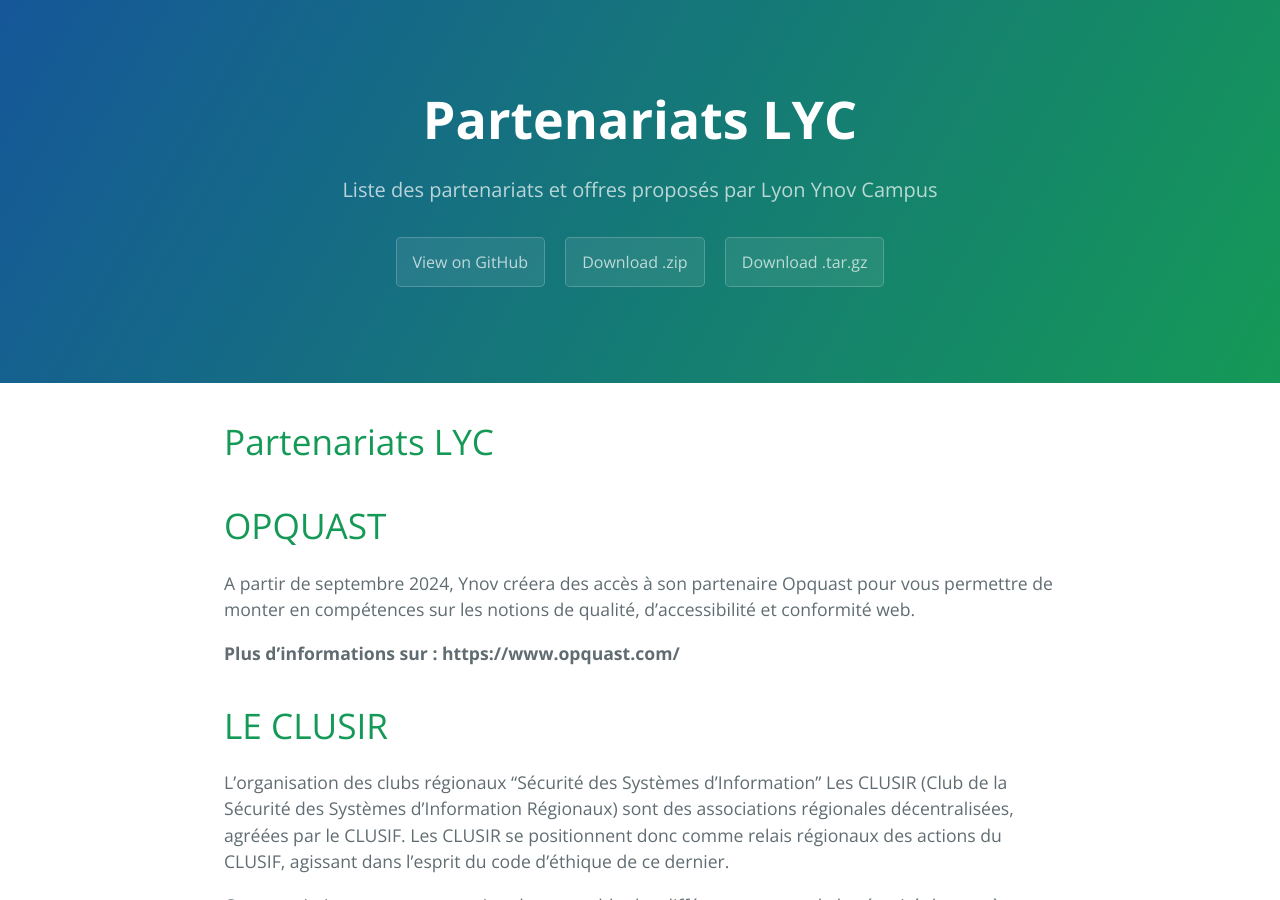
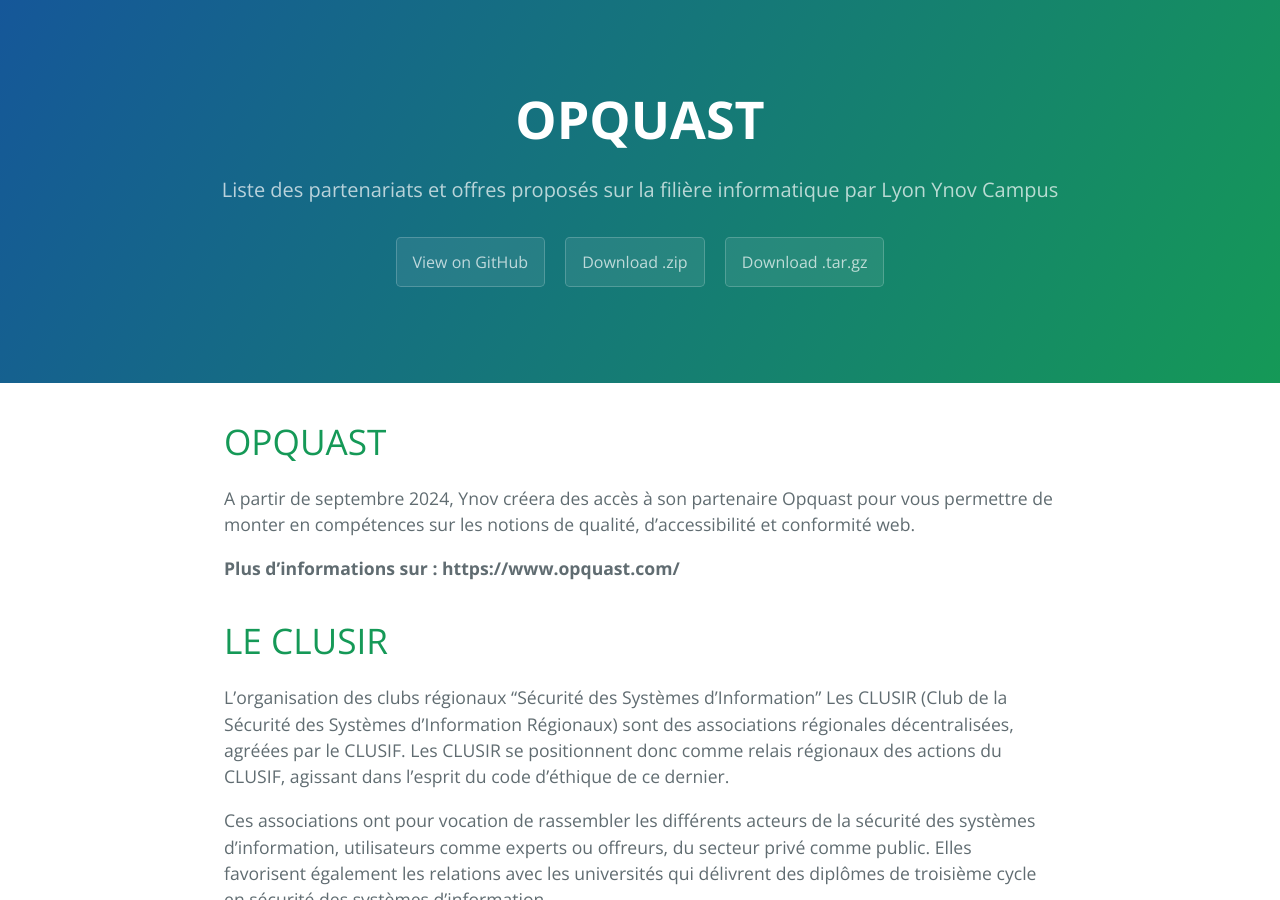
Before and after one commit to Caelly/lyc-partenariats, a Jekyll site: the page built from index.md, in a window 1280 px wide and 900 px high. Built offline with Jekyll 4.4.1, drawn with Linux system fonts in a browser that asks for light colours; our own code applies the rules of GitHub Pages for plain Markdown files.

Commit message:
fix(display): fix titles

```diff
--- a/_config.yml
+++ b/_config.yml
@@ -1,5 +1,5 @@
 title: PARTENARIATS LYC
-description: Liste des partenariats et offres proposés par Lyon Ynov Campus
+description: Liste des partenariats et offres proposés sur la filière informatique par Lyon Ynov Campus
 show_downloads: true
 google_analytics:
 theme: jekyll-theme-cayman
--- a/index.md
+++ b/index.md
@@ -1,8 +1,6 @@
 ---
 layout: default
 ---
-
-# Partenariats LYC
 
 
 # OPQUAST
```
